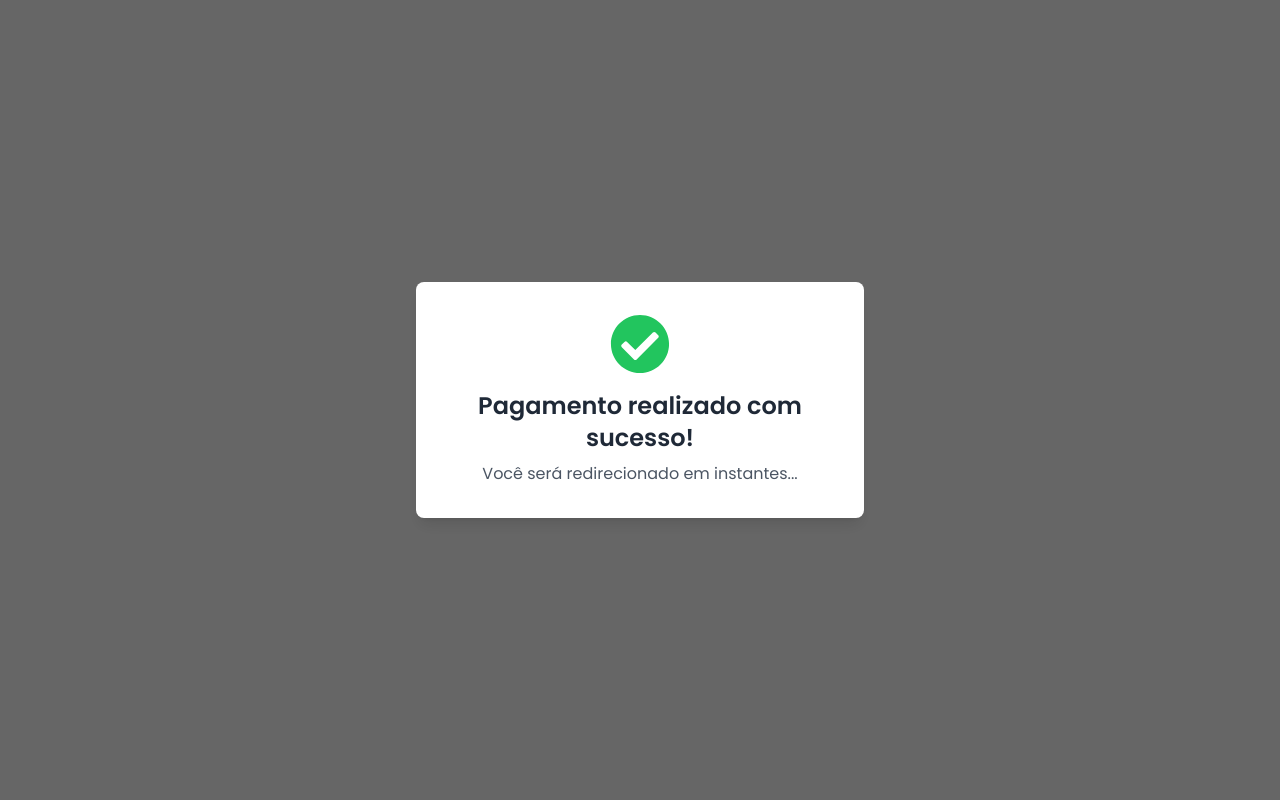
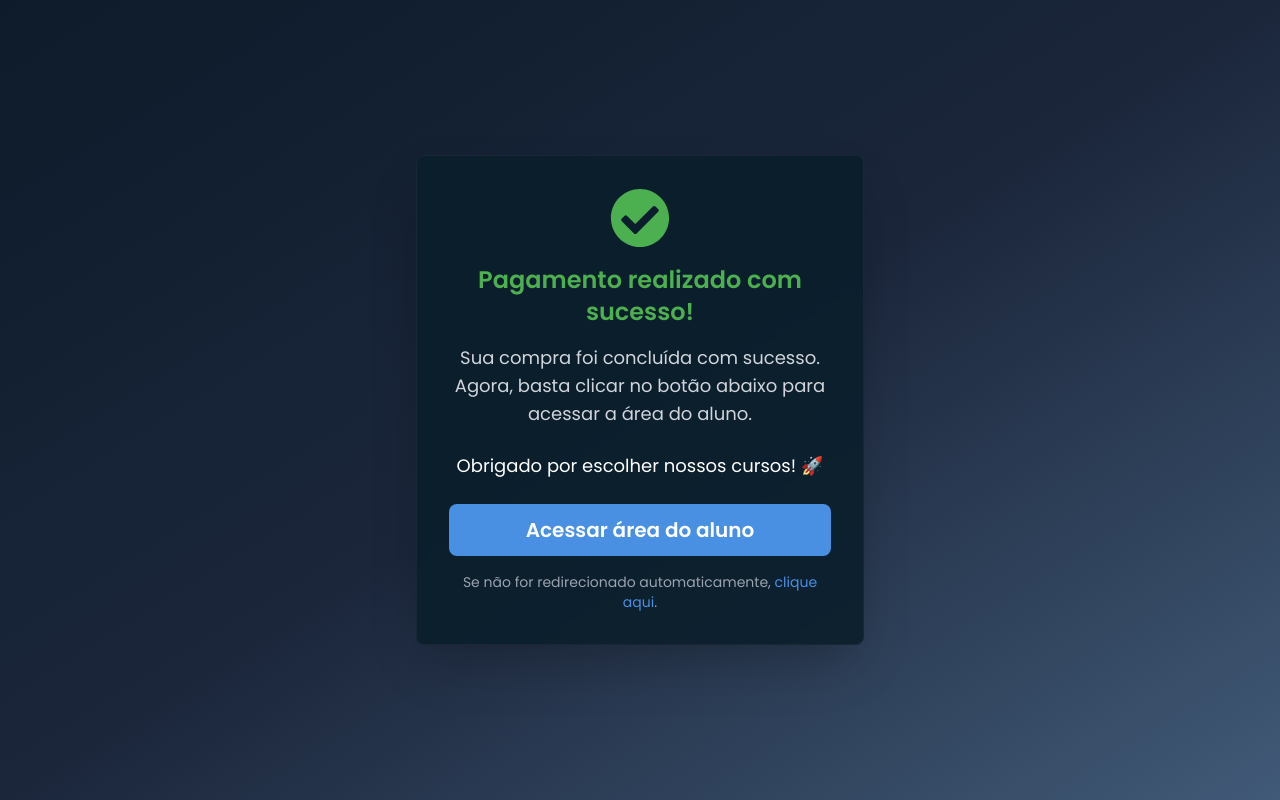
Before and after one commit to IsaiasZaza/cetmafront, a Next.js app: page /success in a window 1280 px wide. Before the commit this address had no page. Built offline with nearby package versions, Linux system fonts and the light colour scheme.

Commit message:
feat: sucess and cancel

```diff
--- a/src/app/cancel/page.js
+++ b/src/app/cancel/page.js
@@ -1,11 +1,57 @@
-// pages/cancel.js
+'use client';  // Garante que esse código será executado apenas no cliente
+
 import React from 'react';
+import { useRouter } from 'next/navigation';
+import { FaTimesCircle } from 'react-icons/fa'; // Ícone de cancelamento
+import { motion } from 'framer-motion';
 
 const CancelPage = () => {
+  const router = useRouter();
+
+  const handleRedirect = () => {
+    router.push('/meusCursos');
+  };
+
   return (
-    <div style={{ textAlign: 'center', marginTop: '50px' }}>
-      <h1>Pagamento Cancelado</h1>
-      <p>Você cancelou o processo de pagamento. Se isso foi um engano, por favor, tente novamente.</p>
+    <div className="min-h-screen bg-gradient-to-br from-[#0D1B2A] via-[#1B263B] to-[#415A77] flex items-center justify-center p-8">
+      <motion.div
+        className="max-w-lg w-full text-center p-8 bg-[#0A1F2C] bg-opacity-90 backdrop-blur-sm rounded-xl shadow-2xl border border-gray-700"
+        initial={{ opacity: 0, y: 50 }} // Card começa invisível e abaixo
+        animate={{ opacity: 1, y: 0 }} // Card aparece e sobe para sua posição
+        transition={{ duration: 0.6 }} // Duração da animação
+      >
+        {/* Ícone de cancelamento */}
+        <div className="mb-6">
+          <FaTimesCircle className="w-16 h-16 mx-auto text-[#FF4C4C] animate-bounce" />
+        </div>
+
+        {/* Título */}
+        <h1 className="text-4xl font-semibold text-[#FF4C4C] mb-4">
+          Pedido Não Concluído
+        </h1>
+
+        {/* Descrição */}
+        <p className="text-lg text-gray-300 mb-6">
+          O processo de compra foi interrompido e não foi concluído com sucesso. Não se preocupe! Você pode continuar explorando nossos cursos e fazer sua compra novamente a qualquer momento.
+        </p>
+
+        <p className="text-lg text-gray-300 mb-6">
+          Para continuar, clique no botão abaixo e acesse a página de cursos para escolher os que mais te interessam.
+        </p>
+
+        {/* Botão de redirecionamento */}
+        <button
+          onClick={handleRedirect}
+          className="w-full flex items-center justify-center px-6 py-3 bg-[#4A90E2] hover:bg-[#357ABD] rounded-lg text-white text-xl font-semibold transition-all duration-300 transform hover:scale-105 shadow-lg"
+        >
+          Ir para Meus Cursos
+        </button>
+
+        {/* Texto de assistência */}
+        <p className="mt-4 text-sm text-gray-400">
+          Caso precise de assistência, nossa equipe está disponível para ajudar. <a href="/atendimento" className="text-[#4A90E2] hover:underline">clique aqui</a>.
+        </p>
+      </motion.div>
     </div>
   );
 };
--- a/src/app/success/page.js
+++ b/src/app/success/page.js
@@ -1,47 +1,60 @@
 'use client';
 
-import { useEffect } from 'react';
+import { useState } from 'react';
 import { useRouter } from 'next/navigation';
 import { motion, AnimatePresence } from 'framer-motion';
 import { FaCheckCircle } from 'react-icons/fa';
 
 const SuccessModal = () => {
   const router = useRouter();
+  const [isRedirected, setIsRedirected] = useState(false);
 
-  useEffect(() => {
-    const timer = setTimeout(() => {
+  const handleRedirect = () => {
+    setIsRedirected(true);
     router.push('/aluno');
-    }, 3000); // Redireciona após 3 segundos
-
-    return () => clearTimeout(timer);
-  }, [router]);
+  };
 
   return (
+    <div className="min-h-screen bg-gradient-to-br from-[#0D1B2A] via-[#1B263B] to-[#415A77] flex items-center justify-center p-8">
       <AnimatePresence>
         <motion.div
           initial={{ opacity: 0 }}
           animate={{ opacity: 1 }}
           exit={{ opacity: 0 }}
           transition={{ duration: 0.3 }}
-        className="fixed inset-0 bg-black bg-opacity-60 flex items-center justify-center z-50"
+          className="bg-[#0A1F2C] bg-opacity-90 backdrop-blur-sm p-8 rounded-lg text-center shadow-2xl max-w-md w-full border border-[#1A2635]"
         >
-        <motion.div
-          initial={{ scale: 0.8 }}
-          animate={{ scale: 1 }}
-          exit={{ scale: 0.8 }}
-          transition={{ duration: 0.3 }}
-          className="bg-white p-8 rounded-lg text-center shadow-lg max-w-md w-full"
-        >
-          <FaCheckCircle className="mx-auto mb-4 text-green-500" size={60} />
-          <h2 className="text-2xl font-semibold text-gray-800 mb-2">
+          <FaCheckCircle className="mx-auto mb-4 text-[#4CAF50]" size={60} />
+          <h2 className="text-2xl font-semibold text-[#4CAF50] mb-4">
             Pagamento realizado com sucesso!
           </h2>
-          <p className="text-gray-600">
-            Você será redirecionado em instantes...
+          <p className="text-lg text-gray-300 mb-6">
+            Sua compra foi concluída com sucesso. Agora, basta clicar no botão abaixo para acessar a área do aluno.
+          </p>
+
+          <p className="text-lg">Obrigado por escolher nossos cursos! 🚀</p>
+
+          <button
+            onClick={handleRedirect}
+            className="w-full flex items-center justify-center px-6 py-3 bg-[#4A90E2] hover:bg-[#357ABD] rounded-lg text-white text-xl font-semibold transition-all duration-300 mt-6"
+          >
+            Acessar área do aluno
+          </button>
+          <motion.div
+            className="text-gray-400"
+            initial={{ opacity: 0 }}
+            animate={{ opacity: 1 }}
+            exit={{ opacity: 0 }}
+            transition={{ duration: 0.3 }}
+          >
+            <p className="mt-4 text-sm">
+              Se não for redirecionado automaticamente, <a href="/aluno" className="text-[#4A90E2]">clique aqui</a>.
             </p>
           </motion.div>
         </motion.div>
+
       </AnimatePresence>
+    </div>
   );
 };
 
```
Lines whose indentation alone changed are shown as unchanged.
